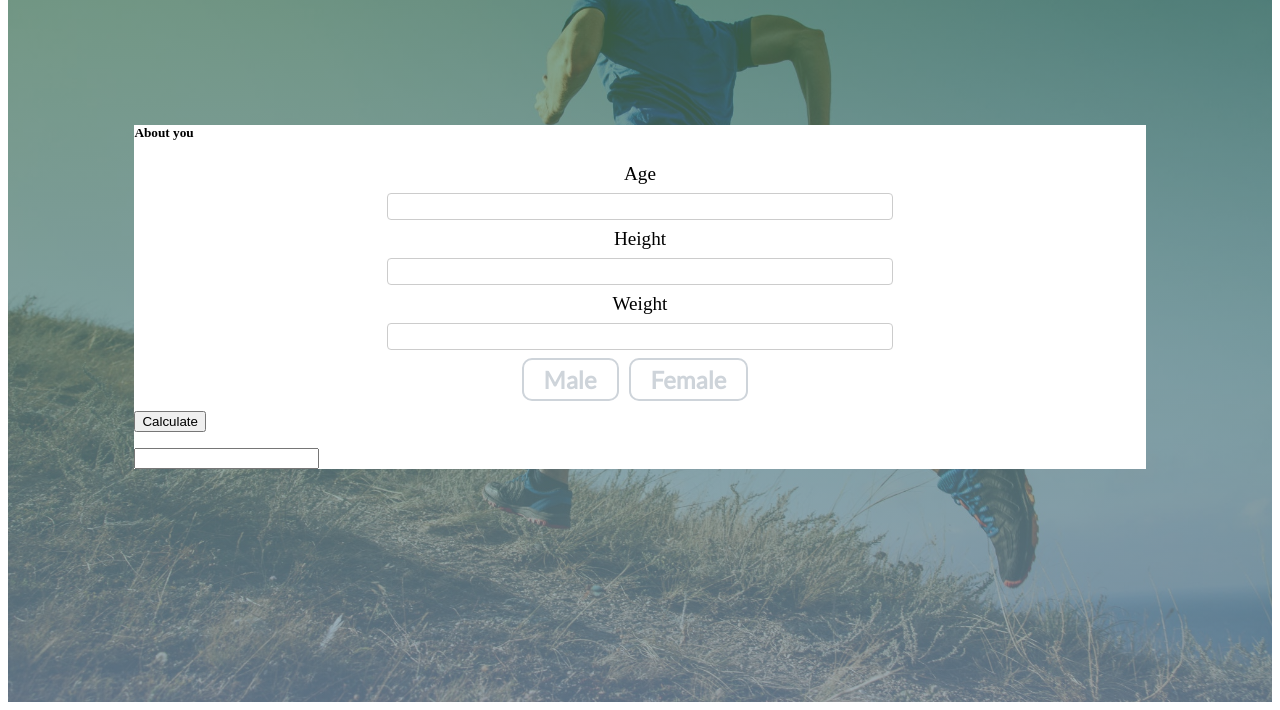
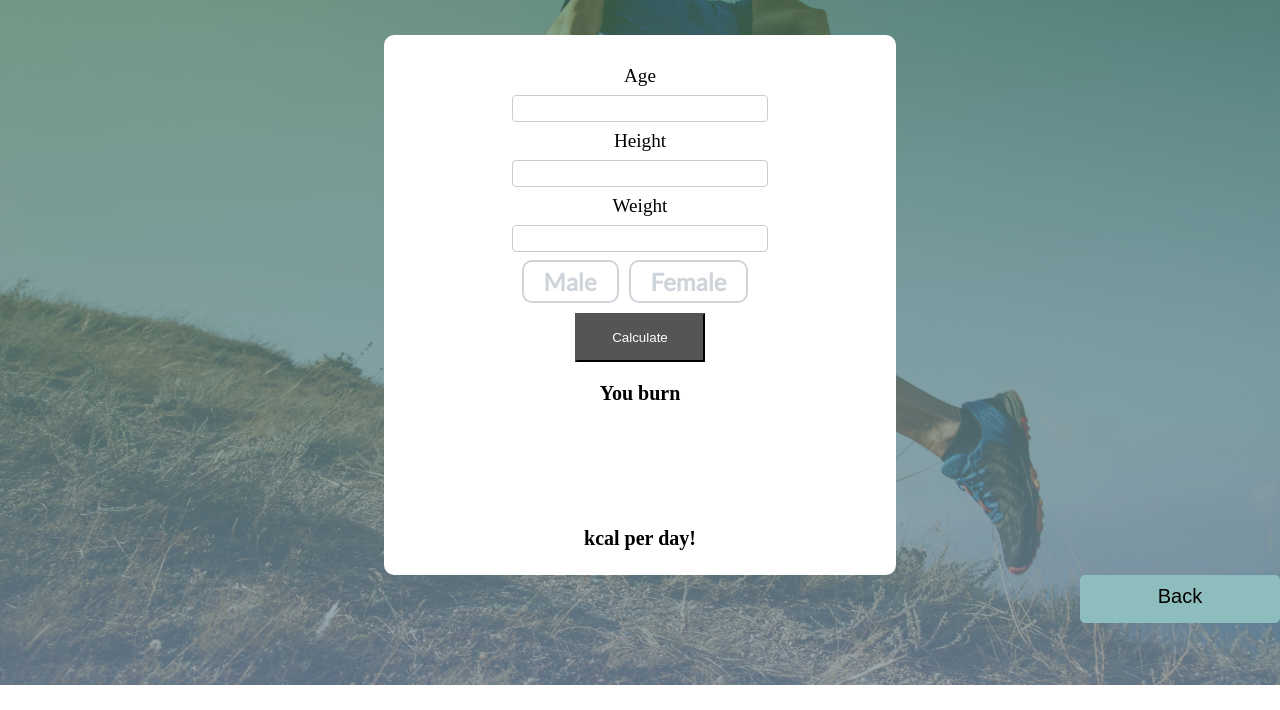
Before and after one commit to danielpietka/FitApka, a website: page view/calBalance.html in a window 1280 px wide. Shown: the part 115-825 px from the top of the page. After the commit the page ends 800 px from the top, so only its background shows below. Drawn offline with Linux system fonts and the light colour scheme.

Commit message:
caloric balance

```diff
--- a/package.json
+++ b/package.json
@@ -11,6 +11,7 @@
   "dependencies": {
     "@fortawesome/fontawesome-free": "^5.15.3",
     "bootstrap": "^5.0.2",
+    "bootstrap-icons": "^1.5.0",
     "express": "^4.17.1"
   }
 }
--- a/style/bmrcalc.css
+++ b/style/bmrcalc.css
@@ -5,21 +5,32 @@
     width: 100%;
     background-image: linear-gradient(rgba(69, 119, 79, 0.7),rgba(130, 159, 185, 0.7)), url(../images/runing.jpg);
     background-position: center;
-    background-size: cover;
-    position:relative;
+    background-size:cover;
+
+    position: fixed;
+    top: 0;
+    left: 0;
 }
 
 .calculator h2{
-    font-size: 20px;
+    font-size: 50px;
     font-weight: 500;
+    text-align: center;
+    color: #ffffff;
+    font-family: Arial, Helvetica, sans-serif;
+    font-weight: 650;
+
 }
 
 .ankieta{
     background: white;
-    width: 80%;
+    width: 40%;
+    height: 500px;
     margin-left: auto;
     margin-right: auto;
-    margin-top: 200px;
+    margin-top: 50px;
+    border-radius: 10px;
+    padding: 30px 0 10px;
 }
 .textinfo{
     text-align: center;
@@ -75,3 +86,47 @@
     padding: 5px 20px;
     border-radius: 10px;
 }
+
+.submit button{
+    background-color: #555555;
+    color: #ffffff;
+    display: flex;
+    margin: auto;
+    padding: 15px 35px 15px 35px;
+    cursor: pointer;
+}
+
+.scoreclass{
+    font-size: 30px;
+}
+.scoreclass input{
+    text-align: center;
+    display: flex;
+    margin: 10px auto 0 auto;
+    padding: 10px 20px 10px 20px;
+    font-size: larger;
+    border: none;
+}
+
+.brn{
+    text-align: center;
+    font-size: 20px;
+    font: bold;
+    font-weight: 600;
+
+}
+
+.wrapp{
+    width: 100%;
+}
+.wrapp input{
+    cursor: pointer;
+    text-decoration: none;
+    border-radius: 5px;
+    border: 0 none;
+    background-color: rgb(142, 189, 189);
+    padding: 10px 50px 15px 50px;
+    float: right;
+    width: 200px;
+    font-size: 20px;
+}
--- a/view/calBalance.html
+++ b/view/calBalance.html
@@ -12,7 +12,6 @@
     <section class="calculator">
         <h2>Count your Caloric Balance</h2>
         <div class="ankieta">
-            <h5>About you</h5>
 
             <div class="textinfo">
 
@@ -46,15 +45,21 @@ ACTIVITY
                 <button type="submit" onclick="calcBMR();">
                     Calculate
                 </button>
-
+            <p class="brn">You burn</p>
             <p class="scoreclass">
                 <input readonly id="score">
             </p>
+            <p class="brn">kcal per day!</p>
 
 
             </div>
 
         </div>
+        <div class="wrapp">
+            <input type="button" value="Back" onclick="history.back(-1)">
+
+        </div>
     </section>
+
 </body>
 </html>
```
Also changed, not shown: view/index.html (+4 -2 lines), 1 other file.
